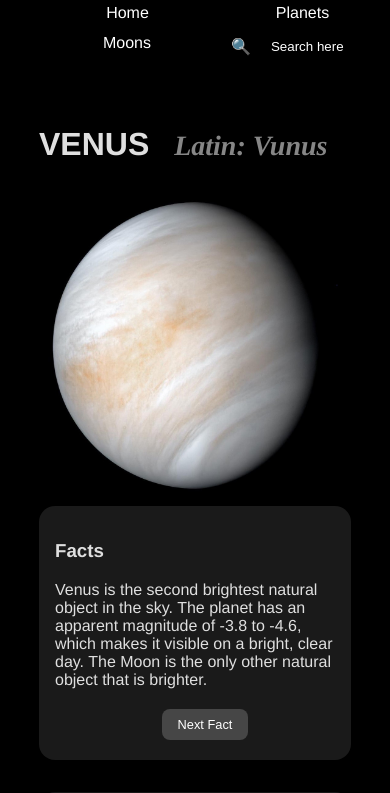
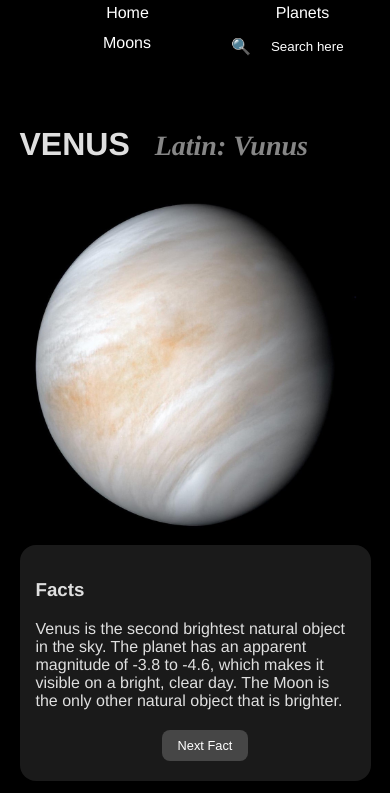
Before and after one commit to StuMcA/spacey, a Vue app in the folder client/: page / in a window 390 px wide. Shown: the top 793 px of the page. Built offline with nearby package versions, Linux system fonts and the light colour scheme; no server answers.

Commit message:
minor edits to planet page CSS

```diff
--- a/client/src/components/Planet/Planet.vue
+++ b/client/src/components/Planet/Planet.vue
@@ -30,7 +30,7 @@ export default {
 <style scoped>
 .planet-wrapper {
   /* border: 1px solid darkgray; */
-  margin: 4rem auto auto auto;
+  margin: 4rem auto 2rem auto;
   width: 80%;
   max-width: 1024px;
 }
@@ -58,6 +58,9 @@ export default {
   margin-left: 1rem;
 }
 @media screen and (max-width: 879px) {
+  .planet-wrapper{
+    width: 90%;
+  }
   .planet-container {
     gap: 2rem 2rem;
   }
```
